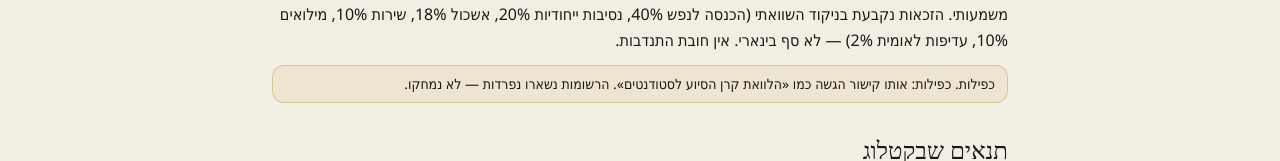
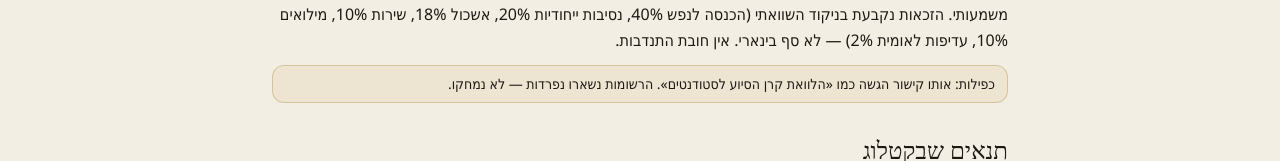
Before and after one commit to pikrfr-cloud/milgot-students, a Next.js app: page /milgot-students/scholarships/mil-go in a window 1280 px wide. Shown: the part 530-691 px from the top of the page. Built offline with nearby package versions, Linux system fonts and the light colour scheme.

Commit message:
Show a single כפילות note without repeating the label
The duplicate banner already starts with «כפילות»; drop the extra prefix
on catalog, card, and scholarship pages.

Co-authored-by: pikrfr-cloud <pikrfr-cloud@users.noreply.github.com>

```diff
--- a/app/scholarships/[id]/page.tsx
+++ b/app/scholarships/[id]/page.tsx
@@ -112,12 +112,12 @@ export default async function ScholarshipPage({
             {HE.catalog.guideHint}
           </p>
         ) : null}
-        {duplicateNoteHe(s, duplicatePeers(s, SCHOLARSHIPS)) ? (
-          <p className="mt-3 rounded-xl border border-gold/40 bg-gold/10 px-3 py-2 text-sm">
-            <span className="font-medium">{HE.catalog.duplicate}. </span>
-            {duplicateNoteHe(s, duplicatePeers(s, SCHOLARSHIPS))}
-          </p>
-        ) : null}
+        {(() => {
+          const note = duplicateNoteHe(s, duplicatePeers(s, SCHOLARSHIPS));
+          return note ? (
+            <p className="mt-3 rounded-xl border border-gold/40 bg-gold/10 px-3 py-2 text-sm">{note}</p>
+          ) : null;
+        })()}
       </section>
 
       <section className="mt-8">
--- a/components/CatalogExplorer.tsx
+++ b/components/CatalogExplorer.tsx
@@ -128,7 +128,6 @@ export function CatalogExplorer({
                 const note = duplicateNoteHe(s, duplicatePeers(s, SCHOLARSHIPS));
                 return note ? (
                   <p className="mt-2 rounded-xl border border-gold/40 bg-gold/10 px-3 py-2 text-sm">
-                    <span className="font-medium">{HE.catalog.duplicate}. </span>
                     {note}
                   </p>
                 ) : null;
@@ -218,7 +217,6 @@ export function CatalogExplorer({
                     <p className="mt-2 text-sm">{s.whoItsForHe}</p>
                     {note ? (
                       <p className="mt-2 rounded-xl border border-gold/40 bg-gold/10 px-3 py-2 text-sm">
-                        <span className="font-medium">{HE.catalog.duplicate}. </span>
                         {note}
                       </p>
                     ) : null}
--- a/components/ScholarshipCard.tsx
+++ b/components/ScholarshipCard.tsx
@@ -228,12 +228,12 @@ export function ScholarshipCard({
             </section>
           ) : null}
           {s.notesHe ? <p className="text-ink-soft">{s.notesHe}</p> : null}
-          {duplicateNoteHe(s, duplicatePeers(s, SCHOLARSHIPS)) ? (
-            <p className="rounded-xl border border-gold/40 bg-gold/10 px-3 py-2 text-sm">
-              <span className="font-medium">{HE.catalog.duplicate}. </span>
-              {duplicateNoteHe(s, duplicatePeers(s, SCHOLARSHIPS))}
-            </p>
-          ) : null}
+          {(() => {
+            const note = duplicateNoteHe(s, duplicatePeers(s, SCHOLARSHIPS));
+            return note ? (
+              <p className="rounded-xl border border-gold/40 bg-gold/10 px-3 py-2 text-sm">{note}</p>
+            ) : null;
+          })()}
           {s.amounts.uncertain || s.deadline.uncertain ? (
             <p className="text-ink-soft">חלק מהפרטים מסומנים כלא ודאיים — יש לאמת במקור.</p>
           ) : null}
```
